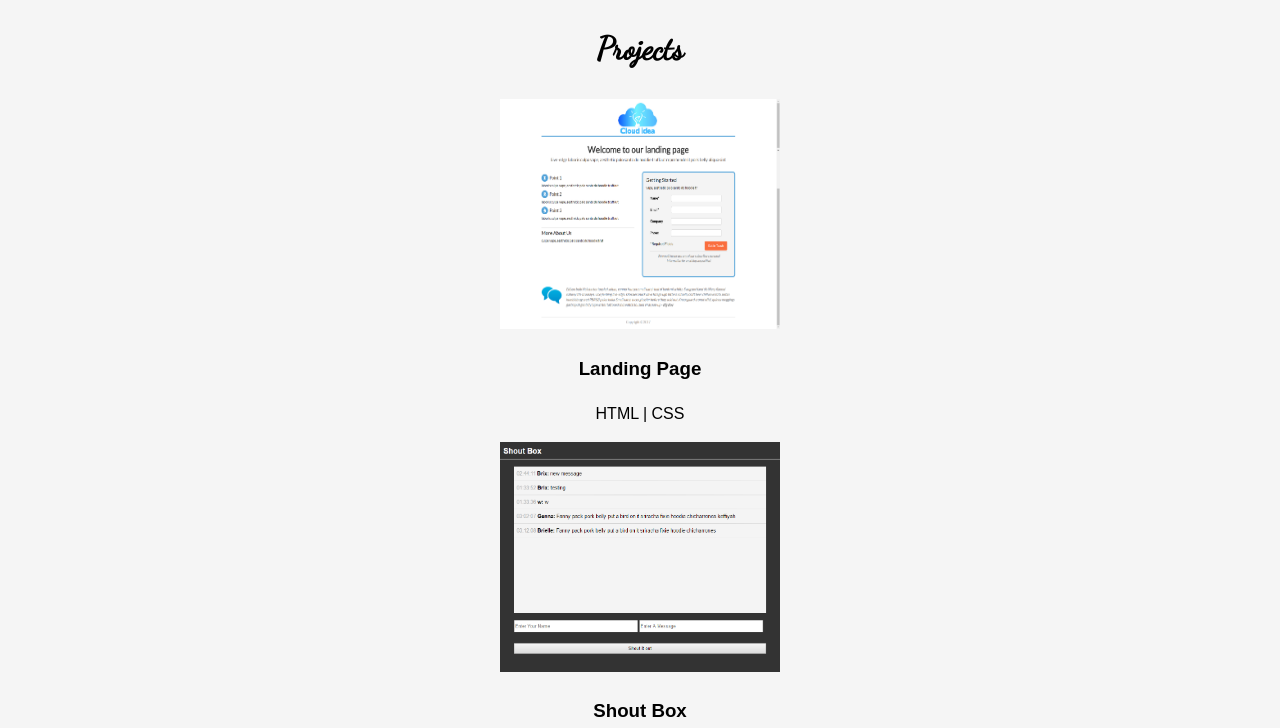
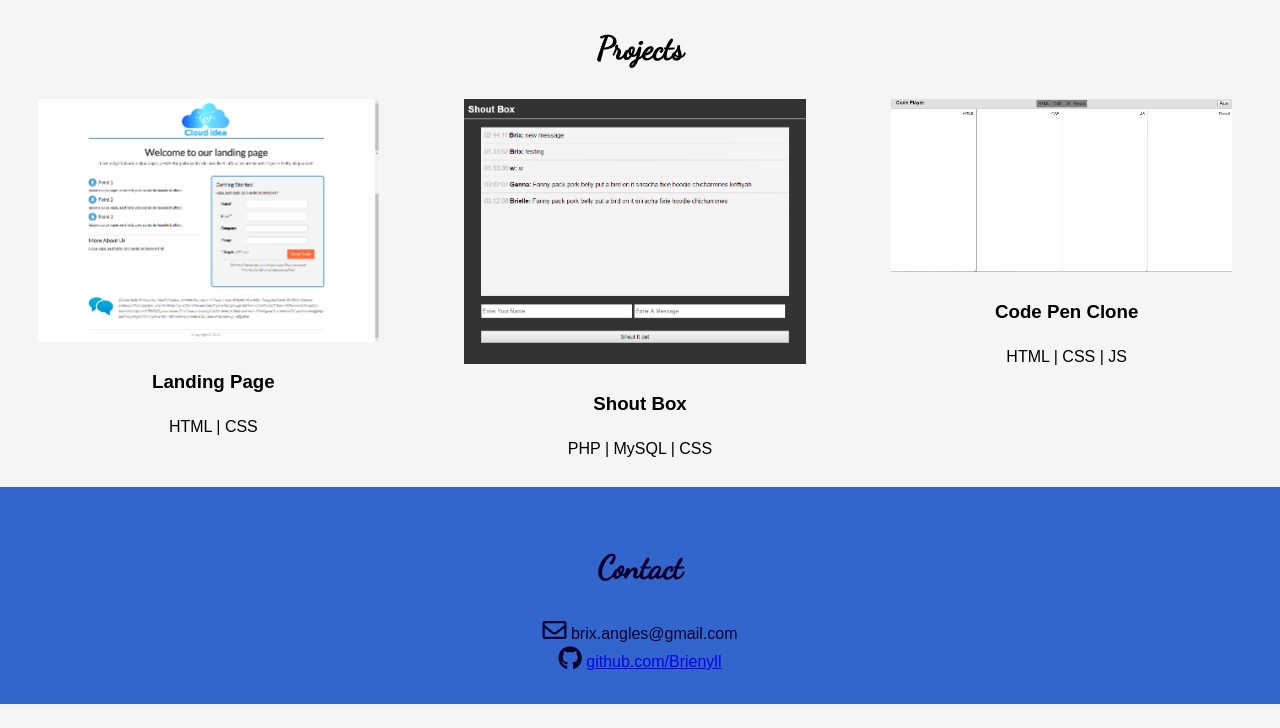
Before and after one commit to Brienyll/ud-portfolio, a plain HTML site: page index.html in a window 1280 px wide. Shown: the part 712-1440 px from the top of the page. After the commit the page ends 1416 px from the top, so only its background shows below. Drawn offline with Linux system fonts and the light colour scheme.

Commit message:
Update index.html

```diff
--- a/index.html
+++ b/index.html
@@ -14,7 +14,6 @@
   </head>
 
   <body>
-
     <header>
       <div class="container">
         <div id="logo-div">
@@ -40,20 +39,20 @@
     </section>
 
     <section id="projects">
-      <div class="container">
         <h2> Projects </h2>
-        <div class="project">
-          <img src="img/landingpage.png" height="230px" width="280px" alt="landing page">
+      <div class="container-box">
+        <div class="project-1">
+          <img src="img/landingpage.png" alt="landing page">
           <h3> Landing Page</h3>
           <p> HTML | CSS </p>
         </div>
-        <div class="project">
-          <img src="img/shoutbox.png" height="230px" width="280px" alt="shoutbox">
+        <div class="project-2">
+          <img src="img/shoutbox.png" alt="shoutbox">
           <h3> Shout Box </h3>
           <p> PHP | MySQL | CSS  </p>
         </div>
-        <div class="project">
-            <img src="img/codeplayer.png" height="230px" width="280px" alt="code player">
+        <div class="project-3">
+            <img src="img/codeplayer.png" alt="code player">
             <h3> Code Pen Clone </h3>
             <p> HTML | CSS | JS </p>
         </div>
```
